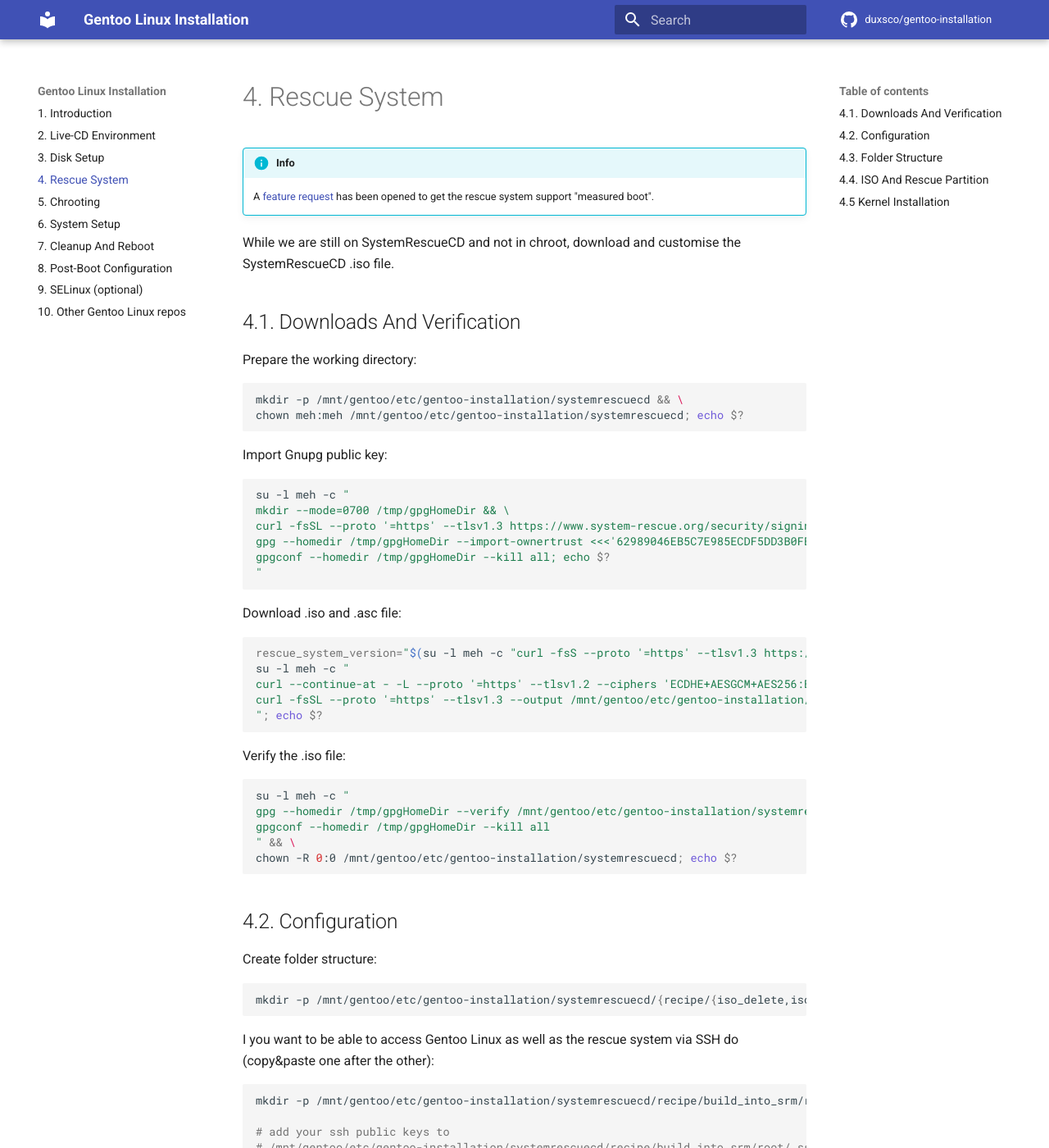
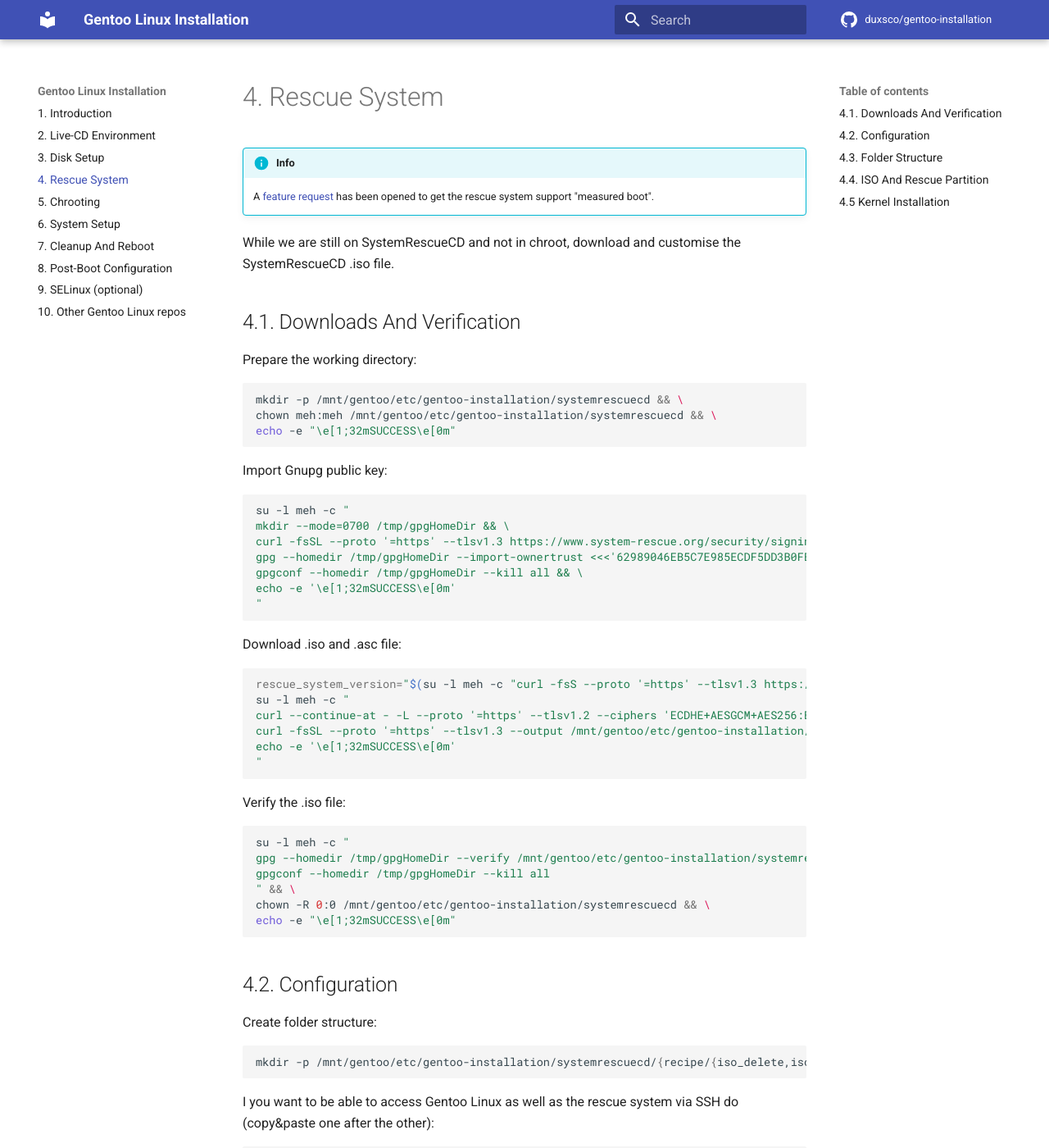
Before and after one commit to duxsco/gentoo-installation, an MkDocs documentation site: the page built from docs/rescue_system.md, in a window 1280 px wide and 1400 px high. Shown: the whole window at 82% size. Built offline with MkDocs 1.6.1 and Material for MkDocs 9.7.7, drawn with Linux system fonts in a browser that asks for light colours; comment, search, counter and statistics services are not loaded; some of the changed text lies outside the part shown.

Commit message:
Echo SUCCESS green colored

````diff
--- a/docs/rescue_system.md
+++ b/docs/rescue_system.md
@@ -9,7 +9,8 @@ Prepare the working directory:
 
 ```shell
 mkdir -p /mnt/gentoo/etc/gentoo-installation/systemrescuecd && \
-chown meh:meh /mnt/gentoo/etc/gentoo-installation/systemrescuecd; echo $?
+chown meh:meh /mnt/gentoo/etc/gentoo-installation/systemrescuecd && \
+echo -e "\e[1;32mSUCCESS\e[0m"
 ```
 
 Import Gnupg public key:
@@ -19,7 +20,8 @@ su -l meh -c "
 mkdir --mode=0700 /tmp/gpgHomeDir && \
 curl -fsSL --proto '=https' --tlsv1.3 https://www.system-rescue.org/security/signing-keys/gnupg-pubkey-fdupoux-20210704-v001.pem | gpg --homedir /tmp/gpgHomeDir --import && \
 gpg --homedir /tmp/gpgHomeDir --import-ownertrust <<<'62989046EB5C7E985ECDF5DD3B0FEA9BE13CA3C9:6:' && \
-gpgconf --homedir /tmp/gpgHomeDir --kill all; echo $?
+gpgconf --homedir /tmp/gpgHomeDir --kill all && \
+echo -e '\e[1;32mSUCCESS\e[0m'
 "
 ```
 
@@ -29,8 +31,9 @@ Download .iso and .asc file:
 rescue_system_version="$(su -l meh -c "curl -fsS --proto '=https' --tlsv1.3 https://gitlab.com/systemrescue/systemrescue-sources/-/raw/main/VERSION")" && \
 su -l meh -c "
 curl --continue-at - -L --proto '=https' --tlsv1.2 --ciphers 'ECDHE+AESGCM+AES256:ECDHE+CHACHA20:ECDHE+AESGCM+AES128' --output /mnt/gentoo/etc/gentoo-installation/systemrescuecd/systemrescue.iso \"https://sourceforge.net/projects/systemrescuecd/files/sysresccd-x86/${rescue_system_version}/systemrescue-${rescue_system_version}-amd64.iso/download?use_mirror=netcologne\" && \
-curl -fsSL --proto '=https' --tlsv1.3 --output /mnt/gentoo/etc/gentoo-installation/systemrescuecd/systemrescue.iso.asc \"https://www.system-rescue.org/releases/${rescue_system_version}/systemrescue-${rescue_system_version}-amd64.iso.asc\"
-"; echo $?
+curl -fsSL --proto '=https' --tlsv1.3 --output /mnt/gentoo/etc/gentoo-installation/systemrescuecd/systemrescue.iso.asc \"https://www.system-rescue.org/releases/${rescue_system_version}/systemrescue-${rescue_system_version}-amd64.iso.asc\" && \
+echo -e '\e[1;32mSUCCESS\e[0m'
+"
 ```
 
 Verify the .iso file:
@@ -40,7 +43,8 @@ su -l meh -c "
 gpg --homedir /tmp/gpgHomeDir --verify /mnt/gentoo/etc/gentoo-installation/systemrescuecd/systemrescue.iso.asc /mnt/gentoo/etc/gentoo-installation/systemrescuecd/systemrescue.iso && \
 gpgconf --homedir /tmp/gpgHomeDir --kill all
 " && \
-chown -R 0:0 /mnt/gentoo/etc/gentoo-installation/systemrescuecd; echo $?
+chown -R 0:0 /mnt/gentoo/etc/gentoo-installation/systemrescuecd && \
+echo -e "\e[1;32mSUCCESS\e[0m"
 ```
 
 ## 4.2. Configuration
@@ -152,7 +156,8 @@ Integrate additional packages:
 
 ```shell
 pacman -Sy clevis libpwquality luksmeta sbsigntools tpm2-tools && \
-cowpacman2srm /mnt/gentoo/etc/gentoo-installation/systemrescuecd/recipe/iso_add/sysresccd/zz_additional_packages.srm; echo $?
+cowpacman2srm /mnt/gentoo/etc/gentoo-installation/systemrescuecd/recipe/iso_add/sysresccd/zz_additional_packages.srm && \
+echo -e "\e[1;32mSUCCESS\e[0m"
 ```
 
 ## 4.3. Folder Structure
@@ -199,7 +204,8 @@ cowpacman2srm /mnt/gentoo/etc/gentoo-installation/systemrescuecd/recipe/iso_add/
 Create customised ISO:
 
 ```shell
-sysrescue-customize --auto --overwrite -s /mnt/gentoo/etc/gentoo-installation/systemrescuecd/systemrescue.iso -d /mnt/gentoo/etc/gentoo-installation/systemrescuecd/systemrescue_ssh.iso -r /mnt/gentoo/etc/gentoo-installation/systemrescuecd/recipe -w /mnt/gentoo/etc/gentoo-installation/systemrescuecd/work
+sysrescue-customize --auto --overwrite -s /mnt/gentoo/etc/gentoo-installation/systemrescuecd/systemrescue.iso -d /mnt/gentoo/etc/gentoo-installation/systemrescuecd/systemrescue_ssh.iso -r /mnt/gentoo/etc/gentoo-installation/systemrescuecd/recipe -w /mnt/gentoo/etc/gentoo-installation/systemrescuecd/work && \
+echo -e "\e[1;32mSUCCESS\e[0m"
 ```
 
 Copy ISO files to the `rescue` partition:
@@ -209,7 +215,8 @@ mkdir /mnt/iso /mnt/gentoo/mnt/rescue && \
 mount -o loop,ro /mnt/gentoo/etc/gentoo-installation/systemrescuecd/systemrescue_ssh.iso /mnt/iso && \
 mount -o noatime /mnt/gentoo/mapperRescue /mnt/gentoo/mnt/rescue && \
 rsync -HAXSacv --delete /mnt/iso/{autorun,sysresccd,sysrescue.d} /mnt/gentoo/mnt/rescue/ && \
-umount /mnt/iso; echo $?
+umount /mnt/iso && \
+echo -e "\e[1;32mSUCCESS\e[0m"
 ```
 
 ## 4.5 Kernel Installation
@@ -227,7 +234,7 @@ objcopy \
 while read -r my_esp; do
   mkdir "${my_esp/devE/boot\/e}" && \
   mount -o noatime,dmask=0022,fmask=0133 "${my_esp}" "${my_esp/devE/boot\/e}" && \
-  rsync -av "/tmp/systemrescuecd.efi" "${my_esp/devE/boot\/e}/"
-  echo $?
+  rsync -av "/tmp/systemrescuecd.efi" "${my_esp/devE/boot\/e}/" && \
+  echo -e "\e[1;32mSUCCESS\e[0m"
 done < <(find /mnt/gentoo/devEfi* -maxdepth 0)
 ```
````
Also changed, not shown: docs/chrooting.md (+6 -3 lines), docs/disk_setup.md (+7 -3 lines), docs/post-boot_configuration.md (+12 -7 lines), docs/selinux.md (+1 -1 lines), docs/system_setup.md (+26 -14 lines).
